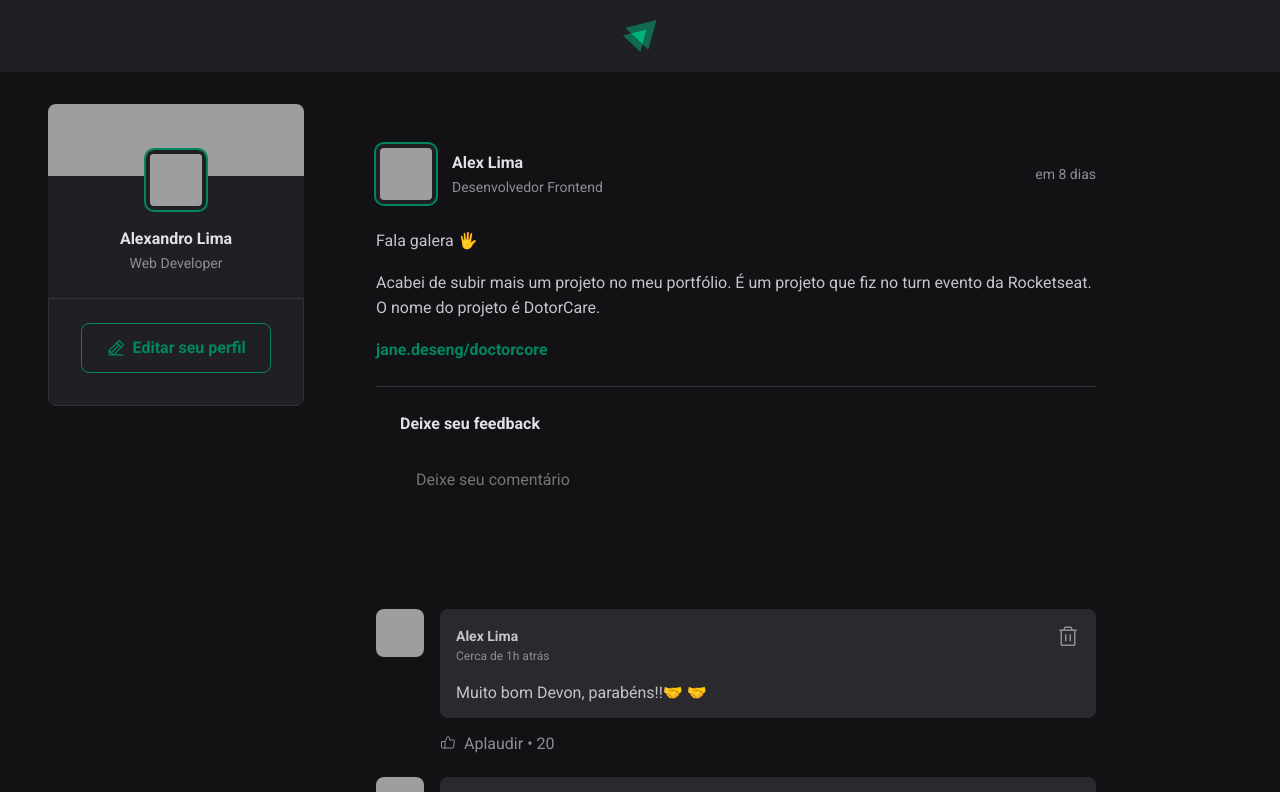
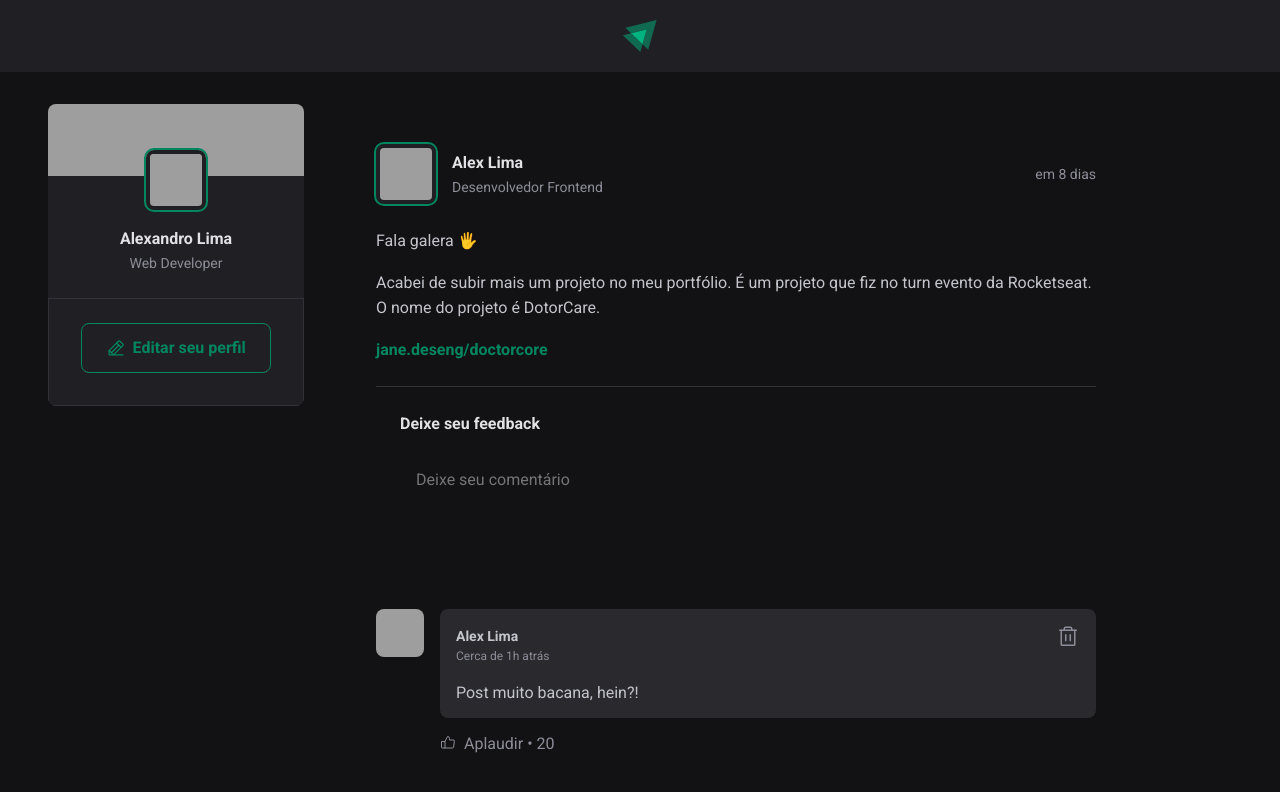
Before and after one commit to Allex-Lima/jornada-react, a React (Vite) app: page / in a window 1280 px wide. Shown: the top 792 px of the page. Built offline with nearby package versions, Linux system fonts and the light colour scheme; grey boxes are pictures that could not be loaded.

Commit message:
Feat: Inserindo comentários nos post

```diff
--- a/src/components/Comment.jsx
+++ b/src/components/Comment.jsx
@@ -2,7 +2,7 @@
 import styles from './comment.module.css'
 import { Avatar } from './Avatar'
 
-export function Comment() {
+export function Comment({ content }) {
     return (
         <div className={styles.comment}>
             <Avatar hasBorder={false} src="https://avatars.githubusercontent.com/u/73409541?v=4" alt="" />
@@ -20,7 +20,7 @@
                         </button>
                     </header>
 
-                    <p>Muito bom Devon, parabéns!!&#129309; &#129309;</p>
+                    <p>{ content }</p>
                 </div>
                 <footer>
                     <button>
--- a/src/components/Post.jsx
+++ b/src/components/Post.jsx
@@ -8,9 +8,10 @@
 export function Post({ author, publishedAt, content }) {
 
     const [comments, setComments] = useState([
-        1,
-        2,
+       'Post muito bacana, hein?!'
     ])
+
+    const [newCommentText, setNewCommentText] = useState('')
 
     const publishedDateFormatted = format(publishedAt, "dd 'de' LLLL 'às' HH:mm'h'", {
         locale: ptBR,
@@ -23,9 +24,13 @@
 
     function handleCreateNewComment() {
         event.preventDefault()
-        setComments([...comments, comments.length + 1])
-        console.log(comments)
 
+        setComments([...comments, newCommentText])
+        setNewCommentText('')
+    }
+
+    function handleNewCommentChange() {
+        setNewCommentText(event.target.value)
     }
 
     return (
@@ -56,7 +61,10 @@
             <form onSubmit={handleCreateNewComment} className={styles.commentForm}>
                 <strong>Deixe seu feedback</strong>
                 <textarea
+                    name='comment'
                     placeholder='Deixe seu comentário'
+                    value={newCommentText}
+                    onChange={handleNewCommentChange}
                 />
                 <footer>
                     <button type='submit'>Publicar</button>
@@ -65,7 +73,7 @@
 
             <div className={styles.commentList}>
                 {comments.map((comment) => {
-                    return <Comment />
+                    return <Comment content={comment} />
                 })}
             </div>
         </article>
```
